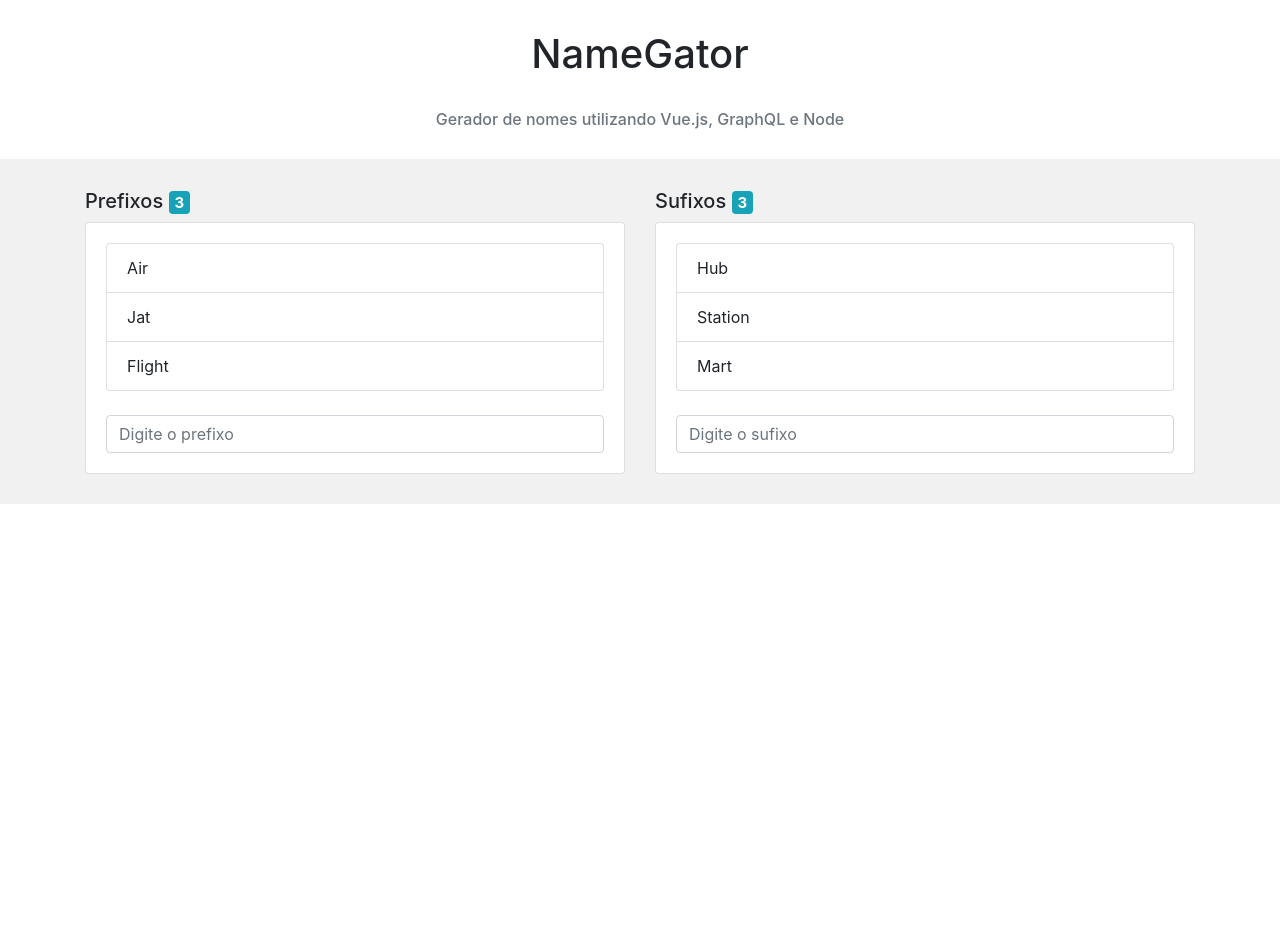
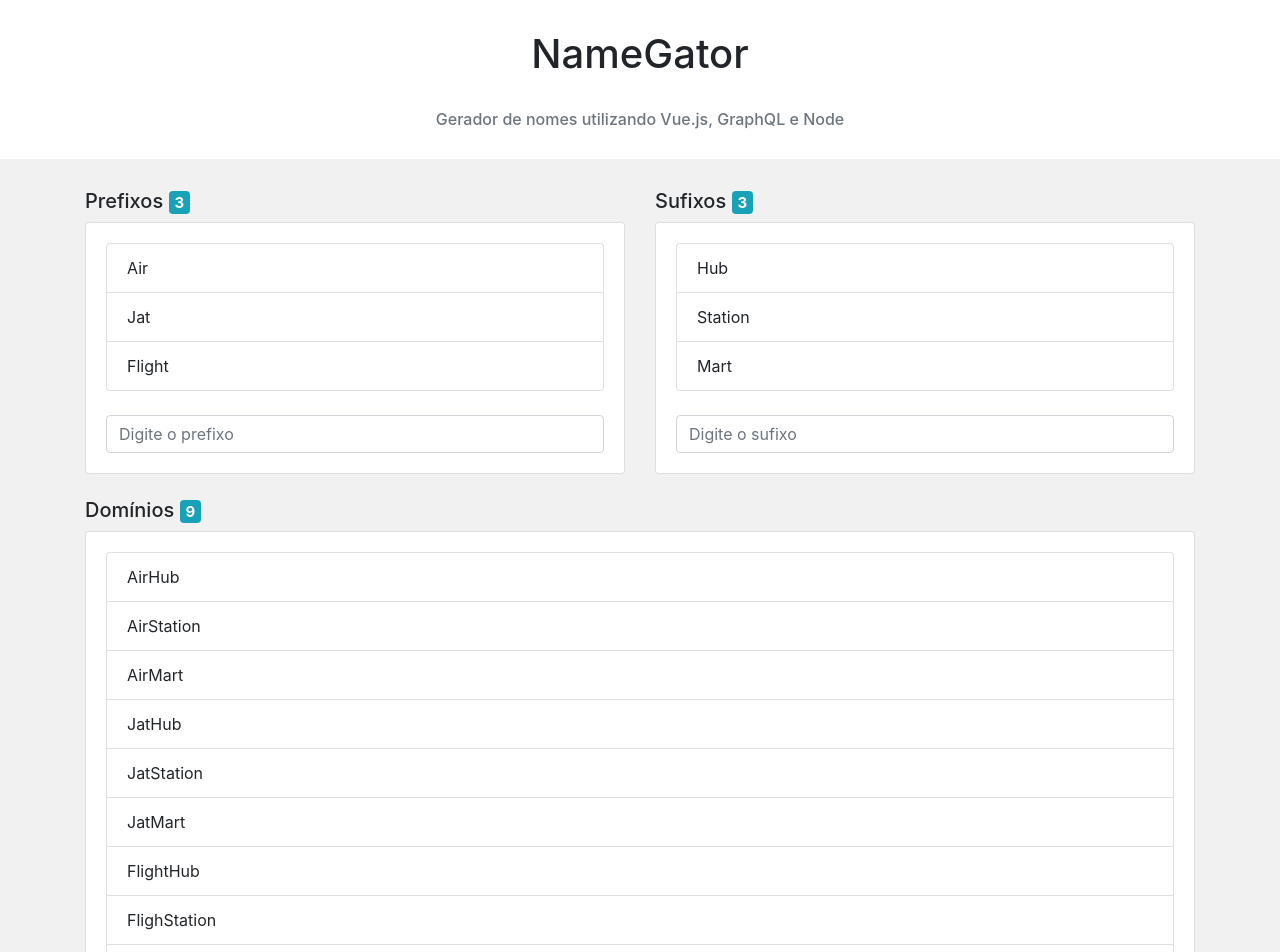
Before and after one commit to MiPigurim/Criando-Dominios, a Vue app: page / in a window 1280 px wide. Shown: the top 952 px of the page. Before the commit the page ends 800 px from the top, so only its background shows below. Built offline with nearby package versions, Linux system fonts and the light colour scheme.

Commit message:
feat: add domains part

```diff
--- a/src/App.vue
+++ b/src/App.vue
@@ -60,6 +60,25 @@
             </div>
           </div>
         </div>
+
+        <br />
+
+        <h5>
+          Domínios <span class="badge badge-info"> {{ domains.length }} </span>
+        </h5>
+        <div class="card">
+          <div class="card-body">
+            <ul class="list-group">
+              <li
+                class="list-group-item"
+                v-for="domain in domains"
+                v-bind:key="domain"
+              >
+                {{ domain }}
+              </li>
+            </ul>
+          </div>
+        </div>
       </div>
     </div>
   </div>
@@ -74,6 +93,17 @@ export default {
     return {
       prefixes: ["Air", "Jat", "Flight"],
       sufixes: ["Hub", "Station", "Mart"],
+      domains: [
+        "AirHub",
+        "AirStation",
+        "AirMart",
+        "JatHub",
+        "JatStation",
+        "JatMart",
+        "FlightHub",
+        "FlighStation",
+        "FlightMart",
+      ],
     };
   },
 };
```
